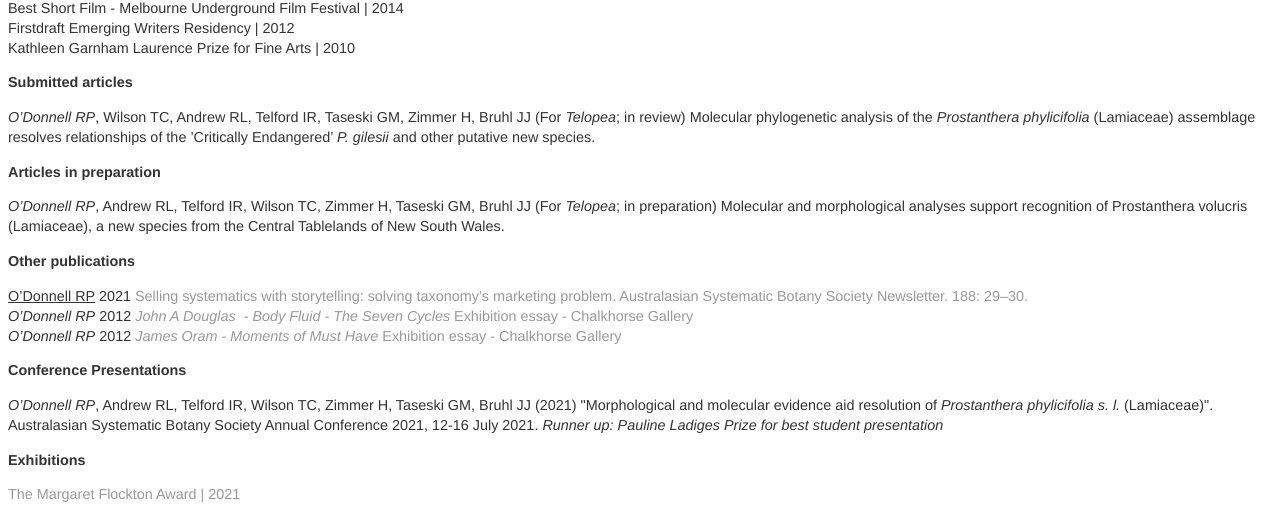
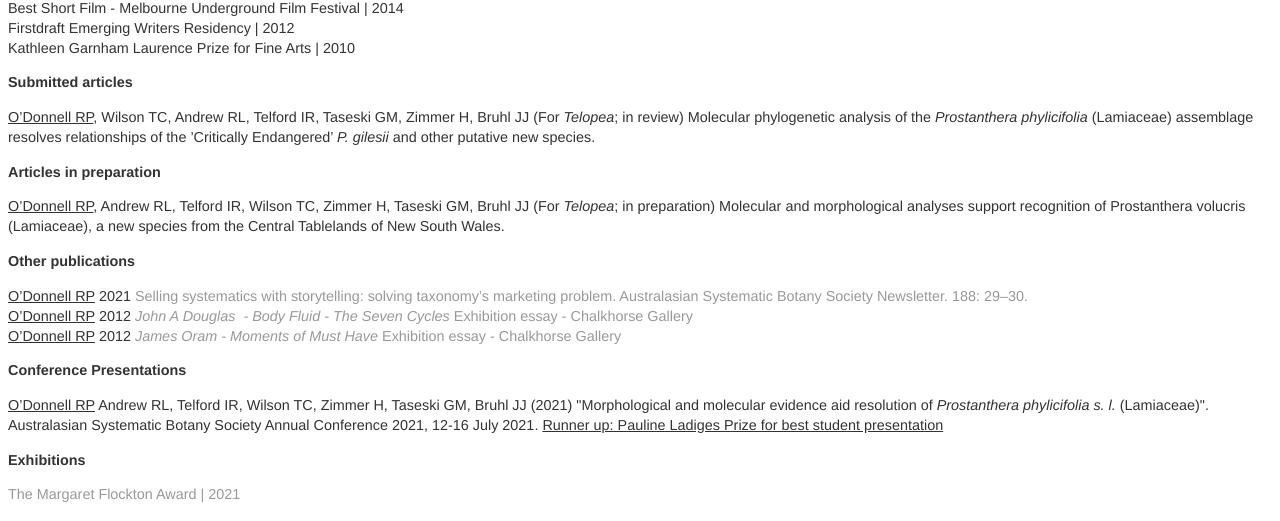
Before and after one commit to rpodonnell/rpodonnell.github.io, a Jekyll site: the page built from cv/index.html, in a window 1280 px wide. Shown: the part 584-1105 px from the top of the page. Built offline with Jekyll 4.4.1, drawn with Linux system fonts in a browser that asks for light colours.

```diff
--- a/cv/index.html
+++ b/cv/index.html
@@ -29,18 +29,18 @@ Firstdraft Emerging Writers Residency | 2012<br />
 Kathleen Garnham Laurence Prize for Fine Arts | 2010</p>
 
 <p><strong>Submitted articles</strong></p>
-<p><i>O’Donnell RP</i>, Wilson TC, Andrew RL, Telford IR, Taseski GM, Zimmer H, Bruhl JJ (For <i>Telopea</i>; in review) Molecular phylogenetic analysis of the <i>Prostanthera phylicifolia</i> (Lamiaceae) assemblage resolves relationships of the ’Critically Endangered’ <i>P. gilesii</i> and other putative new species.
+<p><u>O’Donnell RP</u>, Wilson TC, Andrew RL, Telford IR, Taseski GM, Zimmer H, Bruhl JJ (For <i>Telopea</i>; in review) Molecular phylogenetic analysis of the <i>Prostanthera phylicifolia</i> (Lamiaceae) assemblage resolves relationships of the ’Critically Endangered’ <i>P. gilesii</i> and other putative new species.
 
 <p><strong>Articles in preparation</strong></p>
-<p><i>O’Donnell RP</i>, Andrew RL, Telford IR, Wilson TC, Zimmer H, Taseski GM, Bruhl JJ (For <i>Telopea</i>; in preparation) Molecular and morphological analyses support recognition of Prostanthera volucris (Lamiaceae), a new species from the Central Tablelands of New South Wales.
+<p><u>O’Donnell RP</u>, Andrew RL, Telford IR, Wilson TC, Zimmer H, Taseski GM, Bruhl JJ (For <i>Telopea</i>; in preparation) Molecular and morphological analyses support recognition of Prostanthera volucris (Lamiaceae), a new species from the Central Tablelands of New South Wales.
 
 <p><strong>Other publications</strong></p>
 <p><u>O’Donnell RP</u> 2021 <a href="https://www.asbs.org.au/newsletter/pdf/21-sep-188.pdf">Selling systematics with storytelling: solving taxonomy’s marketing problem. Australasian Systematic Botany Society Newsletter. 188: 29–30.</a></br>
-<i>O’Donnell RP</i> 2012 <a href="JAD_BODY_FLUIDfinal.pdf"><i>John A Douglas&nbsp; - Body Fluid - The Seven Cycles</i> Exhibition essay - Chalkhorse Gallery</a></br>
-<i>O’Donnell RP</i> 2012 <a href="JamesOramMomentsofmusthave_RS.pdf"><i>James Oram - Moments of Must Have</i> Exhibition essay - Chalkhorse Gallery</a></a></br></p>
+<u>O’Donnell RP</u> 2012 <a href="JAD_BODY_FLUIDfinal.pdf"><i>John A Douglas&nbsp; - Body Fluid - The Seven Cycles</i> Exhibition essay - Chalkhorse Gallery</a></br>
+<u>O’Donnell RP</u> 2012 <a href="JamesOramMomentsofmusthave_RS.pdf"><i>James Oram - Moments of Must Have</i> Exhibition essay - Chalkhorse Gallery</a></a></br></p>
 
 <p><strong>Conference Presentations</strong></p>
-<p><p><i>O’Donnell RP</i>, Andrew RL, Telford IR, Wilson TC, Zimmer H, Taseski GM, Bruhl JJ (2021) "Morphological and molecular evidence aid resolution of <i>Prostanthera phylicifolia s. l.</i> (Lamiaceae)". Australasian Systematic Botany Society Annual Conference 2021, 12-16 July 2021. <i>Runner up: Pauline Ladiges Prize for best student presentation</i> </p>
+<p><u>O’Donnell RP</u> Andrew RL, Telford IR, Wilson TC, Zimmer H, Taseski GM, Bruhl JJ (2021) "Morphological and molecular evidence aid resolution of <i>Prostanthera phylicifolia s. l.</i> (Lamiaceae)". Australasian Systematic Botany Society Annual Conference 2021, 12-16 July 2021. <u>Runner up: Pauline Ladiges Prize for best student presentation</u> </p>
 
 <p><strong>Exhibitions</strong></p>
 <p>
```
